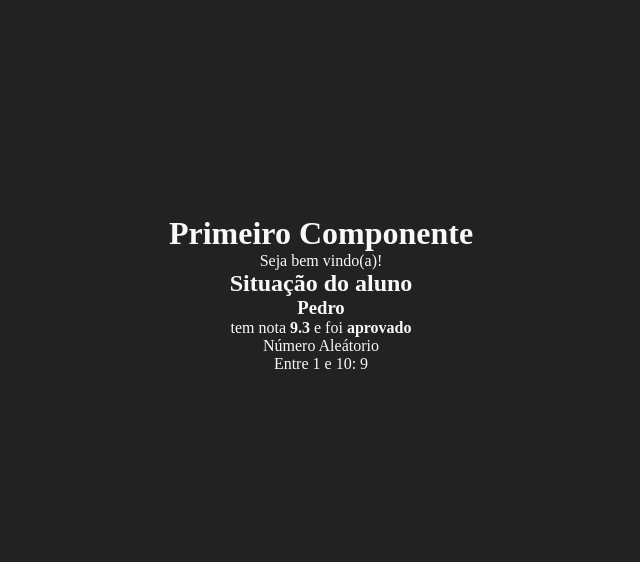
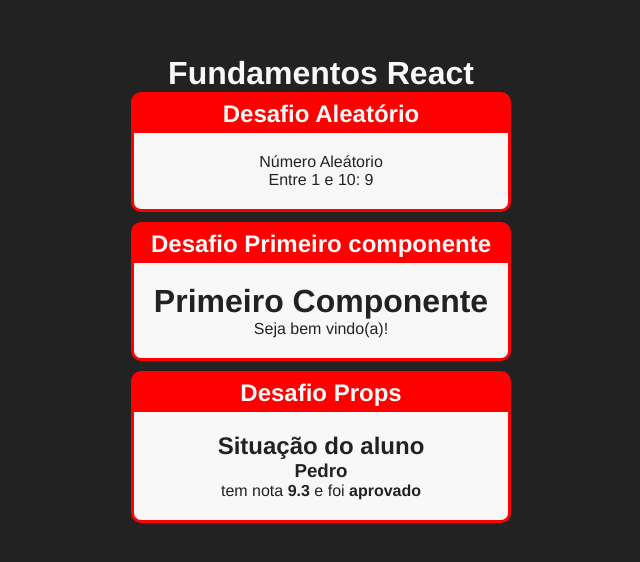
Before and after one commit to walber-vaz/curso-react-redux-cod3r, a React (Create React App) app in the folder fundamentos-react/: page / in a window 1280 px wide. Shown: the part 106-668 px from the top of the page, without its empty margins (319-959 px from the left). Built offline with nearby package versions, Linux system fonts and the light colour scheme.

Commit message:
chore: create card component

```diff
--- a/fundamentos-react/src/App.jsx
+++ b/fundamentos-react/src/App.jsx
@@ -2,13 +2,21 @@
 import ComProps from './components/basicos/ComProps';
 import Primeiro from './components/basicos/Primeiro';
 import Aleatorio from './components/desafio/Aleatorio';
+import Card from './components/Layout/Card';
 
 function App() {
   return (
     <div>
-      <Primeiro />
-      <ComProps titulo="Situação do aluno" aluno="Pedro" nota={9.3} />
-      <Aleatorio min={1} max={10} />
+      <h1>Fundamentos React</h1>
+      <Card titulo="Desafio Aleatório">
+        <Aleatorio min={1} max={10} />
+      </Card>
+      <Card titulo="Desafio Primeiro componente">
+        <Primeiro />
+      </Card>
+      <Card titulo="Desafio Props">
+        <ComProps titulo="Situação do aluno" aluno="Pedro" nota={9.3} />
+      </Card>
     </div>
   );
 }
--- /dev/null
+++ b/fundamentos-react/src/components/Layout/Card.css
@@ -0,0 +1,20 @@
+.card {
+  background-color: red;
+  border-radius: 10px;
+  overflow: hidden;
+  border: 3px solid red;
+  margin-bottom: 10px;
+}
+
+.card .title {
+  display: flex;
+  justify-content: center;
+  padding: 5px 0;
+  font-weight: 900;
+}
+
+.card .content {
+  color: #222;
+  background-color: #f8f8f8;
+  padding: 20px;
+}
--- /dev/null
+++ b/fundamentos-react/src/components/Layout/Card.jsx
@@ -0,0 +1,21 @@
+import React from 'react';
+import PropTypes from 'prop-types';
+
+import './Card.css';
+
+const Card = (props) => {
+  const { titulo, children } = props;
+  return (
+    <div className="card">
+      <h2 className="title">{titulo}</h2>
+      <p className="content">{children}</p>
+    </div>
+  );
+};
+
+Card.propTypes = {
+  titulo: PropTypes.string.isRequired,
+  children: PropTypes.node.isRequired,
+};
+
+export default Card;
--- a/fundamentos-react/src/index.css
+++ b/fundamentos-react/src/index.css
@@ -10,8 +10,9 @@
   margin: 0 auto;
   width: 100%;
   height: 100vh;
+  display: flex;
   text-align: center;
-  display: flex;
   justify-content: center;
   align-items: center;
+  font-family: Helvetica, sans-serif;
 }
```
